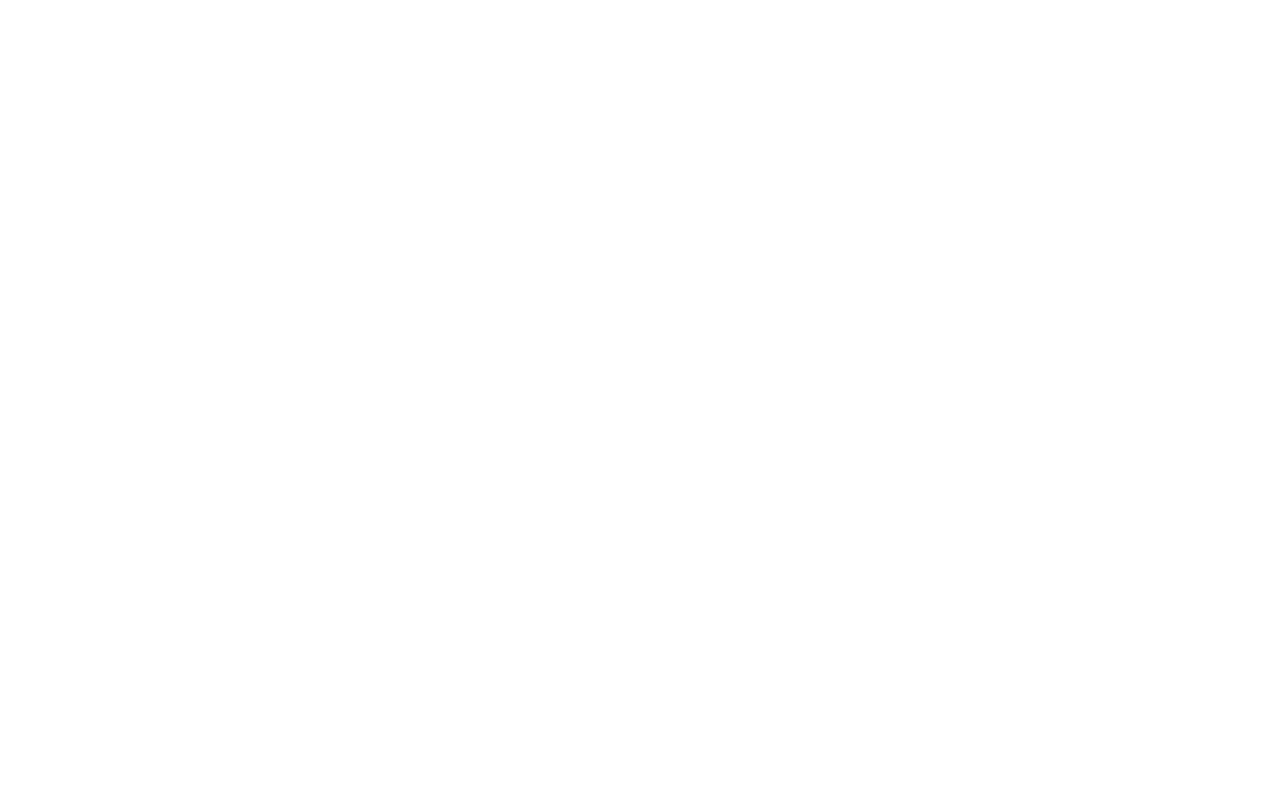
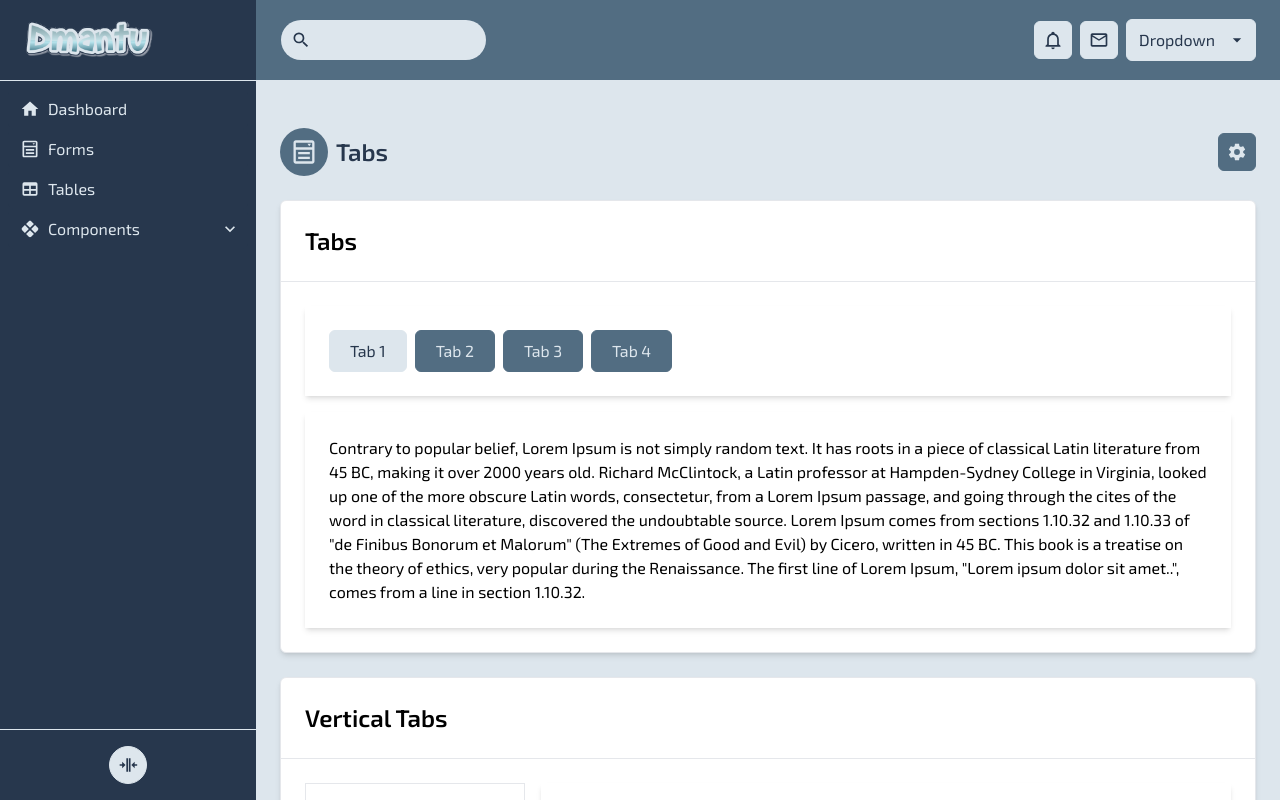
Before and after one commit to vishalkanani99/dmantu-admin, a Vue app: page /tabs in a window 1280 px wide. Before the commit this address had no page. Shown: the top 800 px of the page. Built offline with nearby package versions, Linux system fonts and the light colour scheme.

Commit message:
added: tabs components

```diff
--- a/src/components/Button.vue
+++ b/src/components/Button.vue
@@ -67,9 +67,10 @@ const bindProps = computed(() => {
 </script>
 <template>
   <component
+    v-bind="bindProps"
     :is="typeOfComponent"
     :class="defaultClass"
-    v-bind="bindProps"
+    :disabled="disabled"
   >
     <slot>
       <Icon v-if="iconPath" :path="iconPath" />
--- /dev/null
+++ b/src/components/tab/Tab.vue
@@ -0,0 +1,37 @@
+<script setup>
+import { ref, computed, useSlots, onMounted, watch } from "vue";
+import { getDefaultTextStyle } from '../../color';
+import Button from "../Button.vue";
+
+const props = defineProps({
+  label: {
+    type: String,
+    default: ''
+  },
+  icon: {
+    type: String,
+    default: null,
+  },
+  color: {
+    type: String,
+    default: 'theme',
+  },
+  vertical: Boolean,
+  isActive: Boolean,
+  disabled: Boolean
+});
+const textStyle = computed(() => getDefaultTextStyle(props.color));
+</script>
+
+<template>
+  <Button
+    :class="[
+      'w-full',
+      {'md:w-auto': !vertical}
+    ]"
+    :color="isActive ? textStyle.type : color"
+    :label="label"
+    :iconPath="icon"
+    :disabled="disabled"
+  />
+</template>
--- /dev/null
+++ b/src/components/tab/TabGroup.vue
@@ -0,0 +1,78 @@
+<script>
+import { ref, computed, h, defineComponent} from 'vue'
+
+export default defineComponent({
+  name: "TabGroup",
+  props: {
+    activeTab: {
+      type: Number,
+      default: 0,
+    },
+    vertical: Boolean,
+  },
+  setup(props, context) {
+    const activeTab = ref(props.activeTab)
+
+    const hasSlot = computed( () => {
+      return context.slots &&
+        context.slots.hasOwnProperty('default') &&
+        context.slots.default().length > 0 ? true : false
+      }
+    )
+
+    const changeTab = (index) => {
+      activeTab.value = index
+    }
+    // return the render function
+    return () => h(
+      "div",
+      {class: 'grid grid-cols-12 gap-4'},
+      hasSlot.value
+        ? context.slots.default().map((element) => {
+
+            if (
+              element &&
+              element.type &&
+              typeof element.type === "object" &&
+              element.type.constructor === Object &&
+              element.type.hasOwnProperty('__name') &&
+              ( element.type.__name === 'TabList' || element.type.__name === 'TabPanels' ) &&
+              element.children &&
+              typeof element.children === "object" &&
+              element.children.constructor === Object &&
+              element.children.hasOwnProperty('default')
+            ) {
+
+              if( element.props && element.props.constructor === Object) {
+                element.props['vertical'] = props.vertical;
+              } else {
+                element.props = { vertical: props.vertical };
+              }
+
+              return h(
+                element,
+                {},
+                () => element.children.default().map((child, index) => {
+
+                  if( child.props && child.props.constructor === Object) {
+                    child.props['vertical'] = props.vertical;
+                  } else {
+                    child.props = { vertical: props.vertical };
+                  }
+
+                  if(element.type.__name === 'TabList') {
+                    return h(child, { isActive: activeTab.value === index ? true : false, onClick: () => changeTab(index) });
+                  }
+                  if(element.type.__name === 'TabPanels') {
+                    return h(child, {isActive: activeTab.value === index ? true : false});
+                  }
+                })
+              );
+            }
+          })
+        : null
+    );
+  },
+
+});
+</script>
--- /dev/null
+++ b/src/components/tab/TabList.vue
@@ -0,0 +1,32 @@
+<script setup>
+import { computed } from 'vue';
+
+const props = defineProps({
+  vertical: {
+    type: Boolean,
+    default: false,
+  },
+});
+
+
+const defaultClass = computed(() => {
+  const base = [
+    props.vertical ? 'col-span-12 md:col-span-3' : 'col-span-12'
+  ]
+
+  return base
+});
+</script>
+
+<template>
+  <div :class="defaultClass">
+    <div
+      :class="[
+        'flex justify-start flex-nowrap items-center p-6 overflow-x-auto',
+        vertical ? 'flex-col space-y-2 border' : 'flex-row space-x-2 shadow-md',
+        vertical ? '' : '',
+      ]">
+      <slot></slot>
+    </div>
+  </div>
+</template>
--- /dev/null
+++ b/src/components/tab/TabPanel.vue
@@ -0,0 +1,12 @@
+<script setup>
+const props = defineProps({
+  isActive: Boolean
+});
+
+</script>
+
+<template>
+  <div :class="['p-6', {'hidden':!isActive}]">
+    <slot></slot>
+  </div>
+</template>
--- /dev/null
+++ b/src/components/tab/TabPanels.vue
@@ -0,0 +1,25 @@
+<script setup>
+import { computed } from 'vue';
+
+const props = defineProps({
+  vertical: {
+    type: Boolean,
+    default: false
+  },
+});
+
+const defaultClass = computed(() => {
+  const base = [
+    'shadow-md',
+    props.vertical ? 'col-span-12 sm:col-span-9' : 'col-span-12'
+  ]
+  return base
+})
+
+</script>
+
+<template>
+  <div :class="defaultClass" >
+    <slot></slot>
+  </div>
+</template>
--- a/src/menu.js
+++ b/src/menu.js
@@ -12,6 +12,7 @@ import {
   mdiForumOutline,
   mdiFrequentlyAskedQuestions,
   mdiViewCarouselOutline,
+  mdiTab,
 } from '@mdi/js';
 
 const menu = [
@@ -80,6 +81,11 @@ const menu = [
         to: '/carousels',
         iconPath: mdiViewCarouselOutline,
       },
+      {
+        label: 'Tabs',
+        to: '/tabs',
+        iconPath: mdiTab,
+      },
     ]
   }
 ];
--- /dev/null
+++ b/src/pages/tabs.vue
@@ -0,0 +1,88 @@
+<script setup>
+import { ref, shallowRef } from 'vue';
+import {
+  mdiFormSelect,
+  mdiCog,
+} from '@mdi/js';
+import LayoutAuthenticated from '../layouts/LayoutAuthenticated.vue';
+import Section from '../components/section/Section.vue';
+import Card from '../components/card/Card.vue';
+import Tab from '../components/tab/Tab.vue';
+import TabGroup from '../components/tab/TabGroup.vue';
+import TabPanel from '../components/tab/TabPanel.vue';
+import TabPanels from '../components/tab/TabPanels.vue';
+import TabList from '../components/tab/TabList.vue';
+
+</script>
+<template>
+  <LayoutAuthenticated>
+    <Section
+      title="Tabs"
+      :iconPath="mdiFormSelect"
+      :btnIconPath="mdiCog"
+      btnColor="theme"
+    >
+      <Card title="Tabs" noFooter>
+        <TabGroup>
+          <TabList>
+            <Tab label="Tab 1"></Tab>
+            <Tab label="Tab 2"></Tab>
+            <Tab label="Tab 3"></Tab>
+            <Tab label="Tab 4"></Tab>
+          </TabList>
+          <TabPanels>
+            <TabPanel>
+              <p>Contrary to popular belief, Lorem Ipsum is not simply random text. It has roots in a piece of classical Latin literature from 45 BC, making it over 2000 years old. Richard McClintock, a Latin professor at Hampden-Sydney College in Virginia, looked up one of the more obscure Latin words, consectetur, from a Lorem Ipsum passage, and going through the cites of the word in classical literature, discovered the undoubtable source. Lorem Ipsum comes from sections 1.10.32 and 1.10.33 of "de Finibus Bonorum et Malorum" (The Extremes of Good and Evil) by Cicero, written in 45 BC. This book is a treatise on the theory of ethics, very popular during the Renaissance. The first line of Lorem Ipsum, "Lorem ipsum dolor sit amet..", comes from a line in section 1.10.32.</p>
+            </TabPanel>
+            <TabPanel>
+              <ul>
+                <li><span class="w-24 font-bold inline-block">one:</span> One</li>
+                <li><span class="w-24 font-bold inline-block">two:</span> Two</li>
+              </ul>
+            </TabPanel>
+            <TabPanel>
+              <p>The standard chunk of Lorem Ipsum used since the 1500s is reproduced below for those interested. Sections 1.10.32 and 1.10.33 from "de Finibus Bonorum et Malorum" by Cicero are also reproduced in their exact original form, accompanied by English versions from the 1914 translation by H. Rackham.</p>
+            </TabPanel>
+            <TabPanel>
+              <ul>
+                <li><span class="w-24 font-bold inline-block">one:</span> One</li>
+                <li><span class="w-24 font-bold inline-block">two:</span> Two</li>
+              </ul>
+            </TabPanel>
+          </TabPanels>
+        </TabGroup>
+      </Card>
+
+      <Card title="Vertical Tabs" noFooter>
+        <TabGroup vertical>
+          <TabList>
+            <Tab label="Tab 1"></Tab>
+            <Tab label="Tab 2"></Tab>
+            <Tab label="Tab 3"></Tab>
+            <Tab label="Tab 4" disabled></Tab>
+          </TabList>
+          <TabPanels>
+            <TabPanel>
+              <p>Contrary to popular belief, Lorem Ipsum is not simply random text. It has roots in a piece of classical Latin literature from 45 BC, making it over 2000 years old. Richard McClintock, a Latin professor at Hampden-Sydney College in Virginia, looked up one of the more obscure Latin words, consectetur, from a Lorem Ipsum passage, and going through the cites of the word in classical literature, discovered the undoubtable source. Lorem Ipsum comes from sections 1.10.32 and 1.10.33 of "de Finibus Bonorum et Malorum" (The Extremes of Good and Evil) by Cicero, written in 45 BC. This book is a treatise on the theory of ethics, very popular during the Renaissance. The first line of Lorem Ipsum, "Lorem ipsum dolor sit amet..", comes from a line in section 1.10.32.</p>
+            </TabPanel>
+            <TabPanel>
+              <ul>
+                <li><span class="w-24 font-bold inline-block">one:</span> One</li>
+                <li><span class="w-24 font-bold inline-block">two:</span> Two</li>
+              </ul>
+            </TabPanel>
+            <TabPanel>
+              <p>The standard chunk of Lorem Ipsum used since the 1500s is reproduced below for those interested. Sections 1.10.32 and 1.10.33 from "de Finibus Bonorum et Malorum" by Cicero are also reproduced in their exact original form, accompanied by English versions from the 1914 translation by H. Rackham.</p>
+            </TabPanel>
+            <TabPanel>
+              <ul>
+                <li><span class="w-24 font-bold inline-block">one:</span> One</li>
+                <li><span class="w-24 font-bold inline-block">two:</span> Two</li>
+              </ul>
+            </TabPanel>
+          </TabPanels>
+        </TabGroup>
+      </Card>
+    </Section>
+  </LayoutAuthenticated>
+</template>
--- a/src/routes.js
+++ b/src/routes.js
@@ -10,6 +10,7 @@ import Alerts from './pages/alerts.vue';
 import Modals from './pages/modals.vue';
 import Snackbars from './pages/snackbars.vue';
 import Carousels from './pages/carousels.vue';
+import Tabs from './pages/tabs.vue';
 
 export const routes = [
   {
@@ -72,4 +73,9 @@ export const routes = [
     path: '/carousels',
     component: Carousels,
   },
+  {
+    name: 'Tabs',
+    path: '/tabs',
+    component: Tabs,
+  },
 ];
```
